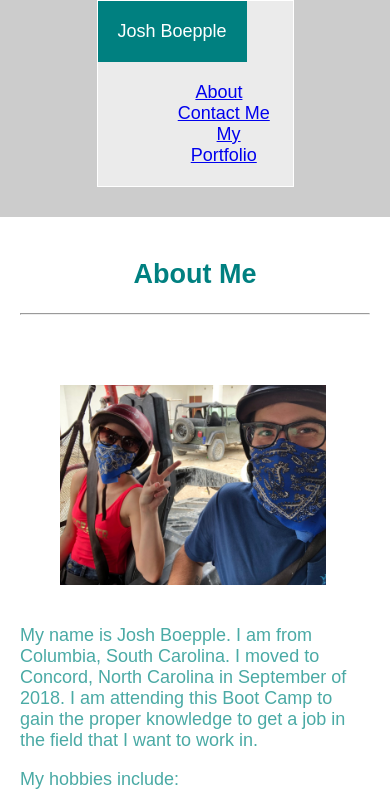
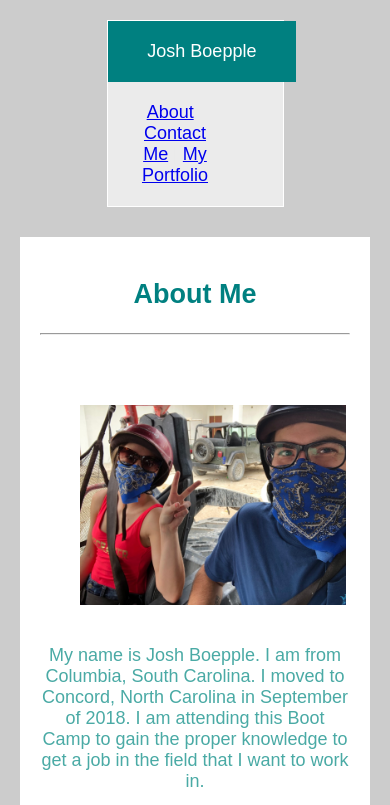
Before and after one commit to jboe26/Responsive-Portfolio, a plain HTML site: page index.html in a window 390 px wide. Shown: the top 805 px of the page. Drawn offline with Linux system fonts and the light colour scheme.

Commit message:
media queries

```diff
--- a/index.html
+++ b/index.html
@@ -28,7 +28,7 @@
             <br>
             <img src="images/file-9.jpg" height="200">
             <div class="clearfix">
-                <p>
+                <p class="mybio">
                 My name is Josh Boepple.  I am from Columbia, South Carolina.  I moved to Concord, North Carolina in September of 2018.
                 I am attending this Boot Camp to gain the proper knowledge to get a job in the field that I want to work in.<br>
 
--- a/style.css
+++ b/style.css
@@ -131,14 +131,46 @@ footer p {
 
    header { width: 50%; }
 
+ }
+
 @media screen and (max-width: 768px) {
 
-   main { width: 100%; }
+   body { position: relative;
+         max-width: 768;
+          }
 
-   nav { width: 50%; }
+   nav { width: 50%;
+      margin: right; }
 
    header { width: 50%; }
+
+   .left-container {
+         text-align: center;
+         width: 82%;
+   }
+
+   .container {
+         text-align: center;
+
+   }
 }
 
+@media screen and (max-width: 640px) {
 
+   body { position: static;
+         max-width: 640px;
+         padding: 20px;  }
+
+   nav { margin-right: 25%;
+         text-align: center; }
+
+   header {
+       width: 50%;
+      }
+
+   .left-container {
+         text-align: center;
+         width: 85%; }
+
+   .container { text-align: center;}
 }
```
